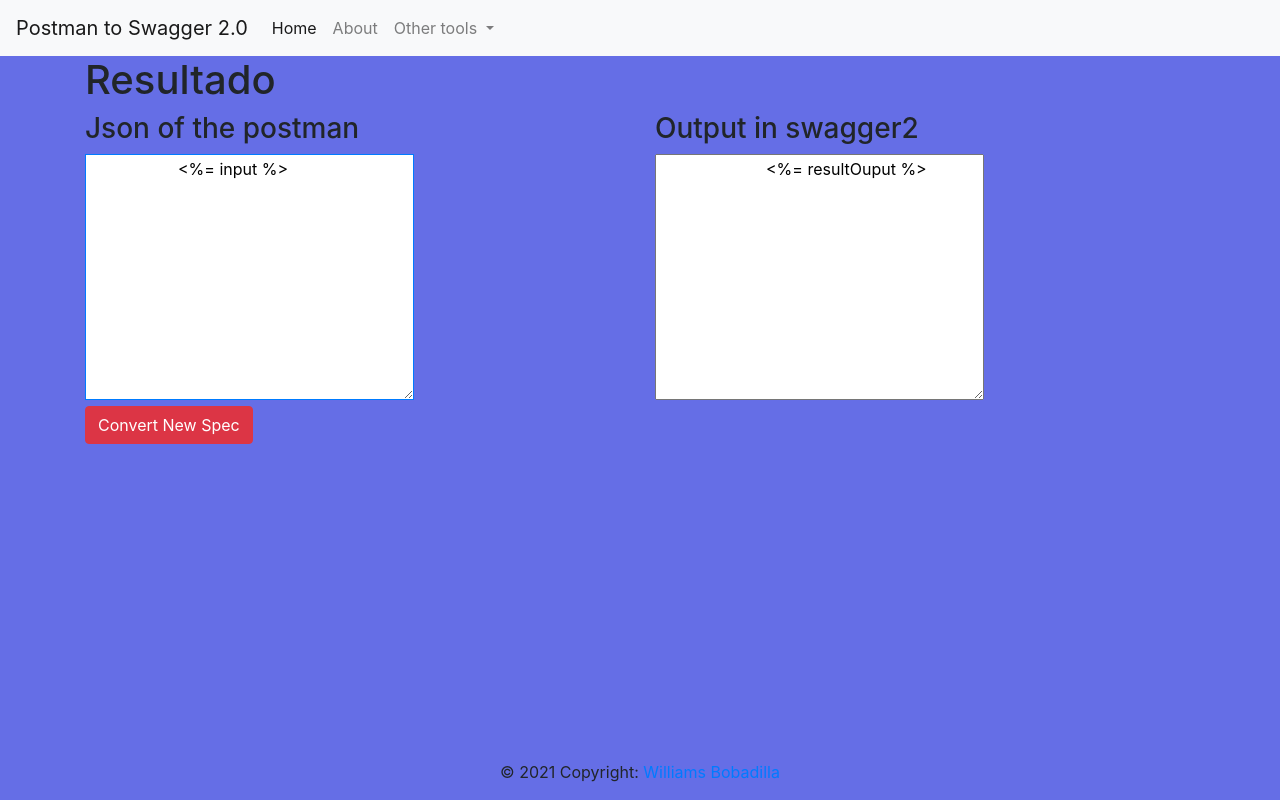
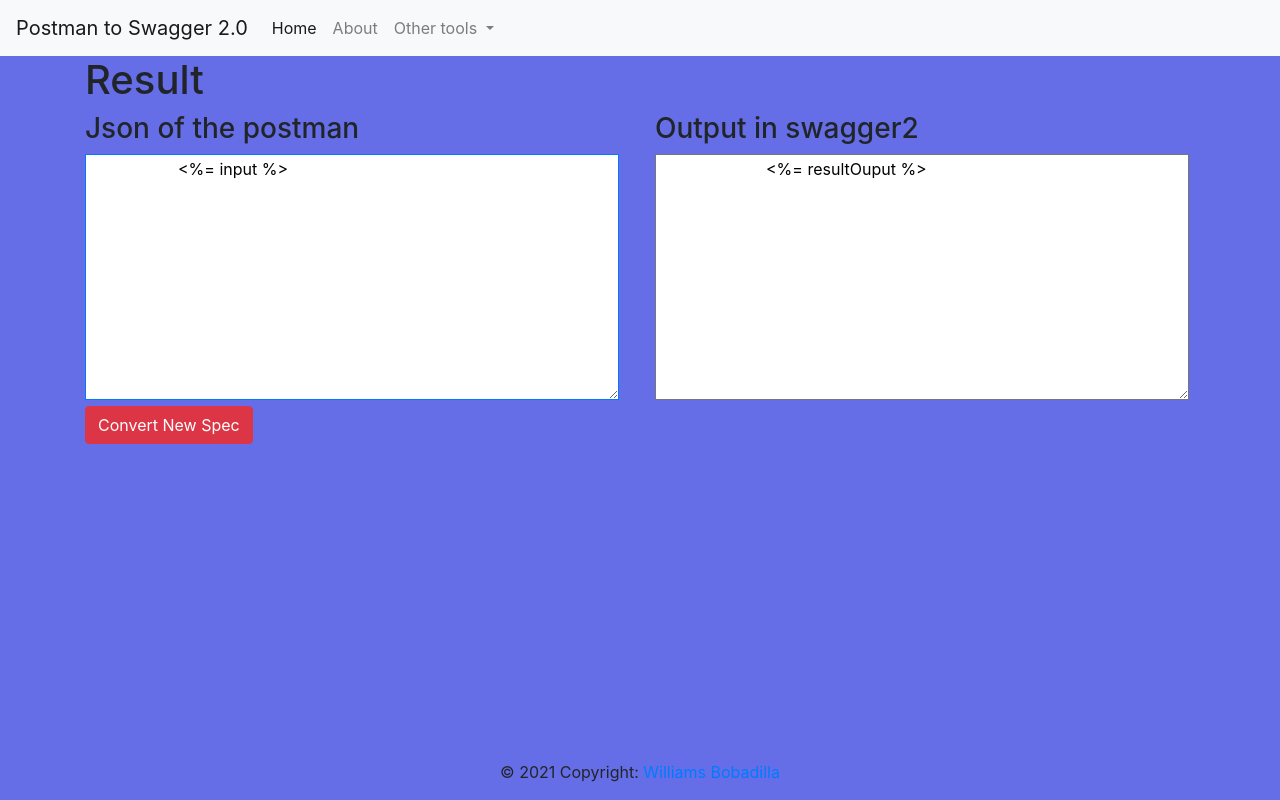
Before and after one commit to WilliBobadilla/postmanToSwaggerUI, a website: page views/parse.html in a window 1280 px wide. Drawn offline with nearby package versions, Linux system fonts and the light colour scheme.

Commit message:
improving UI

```diff
--- a/views/parse.html
+++ b/views/parse.html
@@ -59,18 +59,18 @@
     </nav>
 
     <div class="container">
-        <h1>Resultado</h1>
+        <h1>Result</h1>
         <div class="row">
-            <div class="col-sm">
+            <div class="col-sm-6">
                 <h3>Json of the postman</h3>
-                <textarea name="jsonField" id="jsonField" cols="30" rows="10" class="border border-primary">
+                <textarea name="jsonField" id="jsonField" cols="50" rows="10" class="border border-primary">
                     <%= input %>
                     </textarea>
             </div>
 
-            <div class="col-sm">
+            <div class="col-sm-6">
                 <h3>Output in swagger2</h3>
-                <textarea name="yamlOutput" id="yamlOutput" cols="30" rows="10">
+                <textarea name="yamlOutput" id="yamlOutput" cols="50" rows="10">
                         <%= resultOuput %>
                 </textarea>
             </div>
```
Also changed, not shown: views/index.html (+4 -4 lines).
